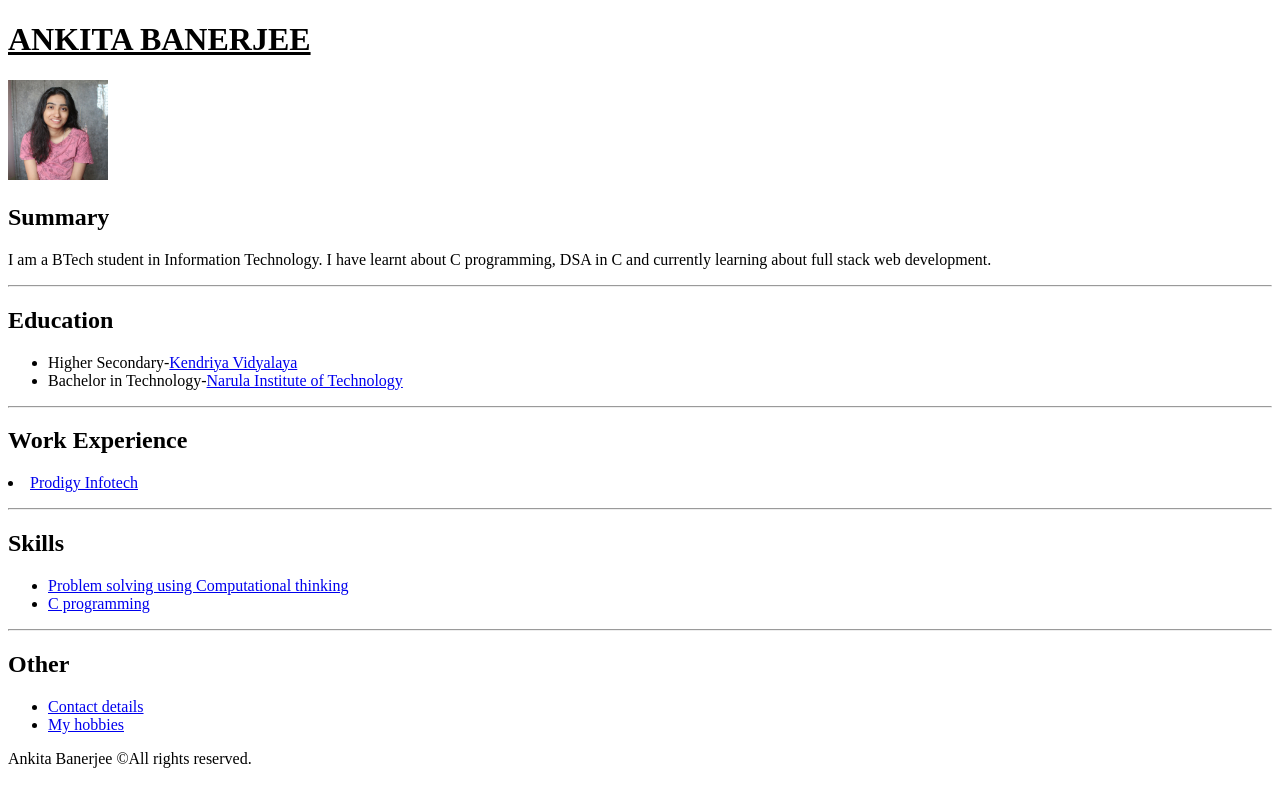
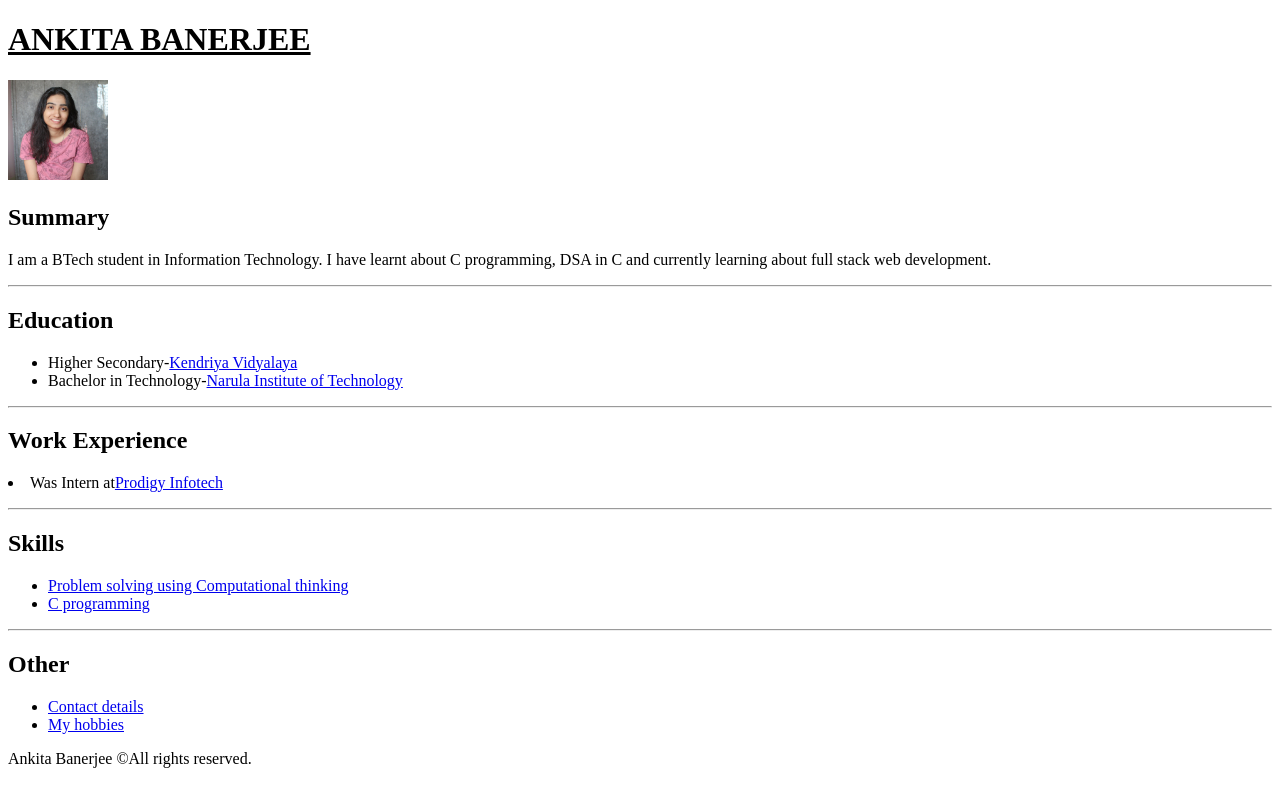
Before and after one commit to banerjankita/My-Resume, a plain HTML site: page index.html in a window 1280 px wide. Drawn offline with Linux system fonts and the light colour scheme.

Commit message:
Update index.html

```diff
--- a/index.html
+++ b/index.html
@@ -18,7 +18,7 @@
             </ul>
             <hr/>
             <h2>Work Experience</h2>
-            <p><li><a href="./Certificate.pdf">Prodigy Infotech</a></li></p>
+            <p><li>Was Intern at<a href="./Certificate.pdf">Prodigy Infotech</a></li></p>
             <hr/>
             <h2>Skills</h2>
             <ul>
```
